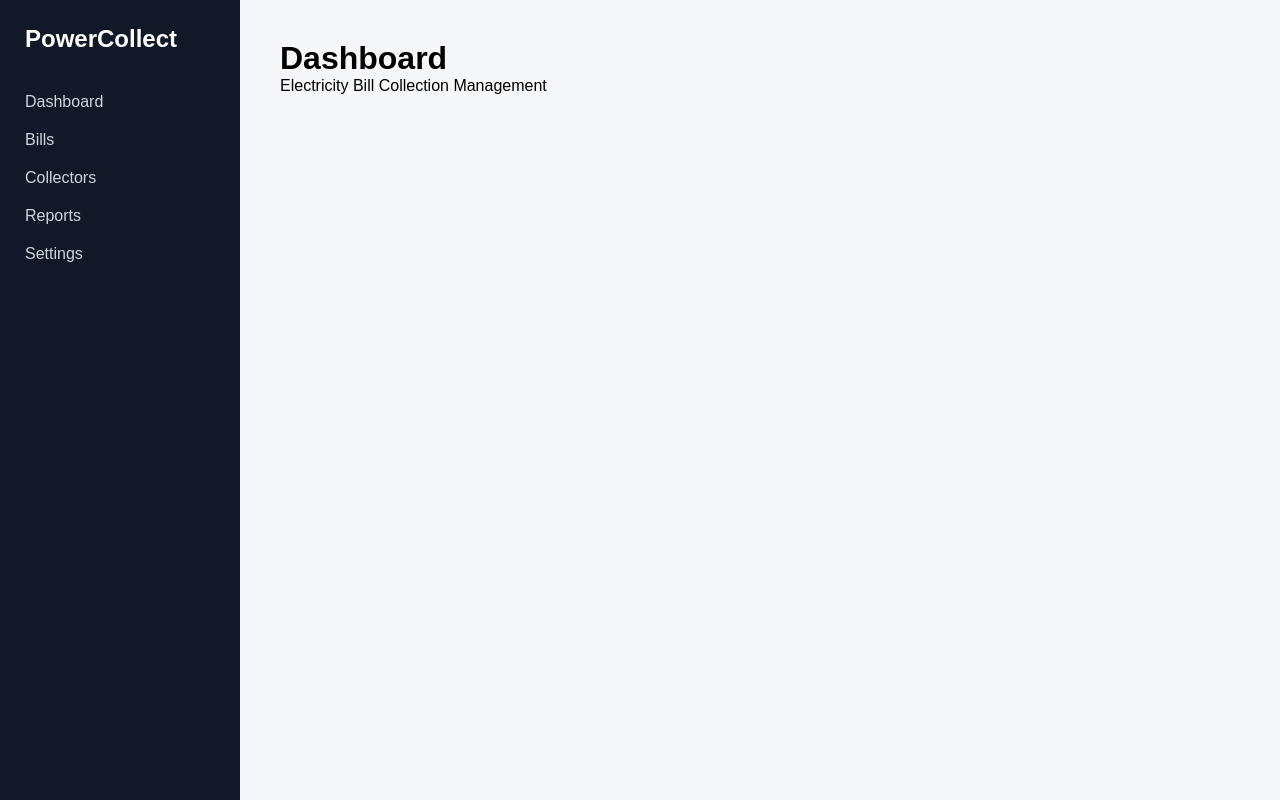
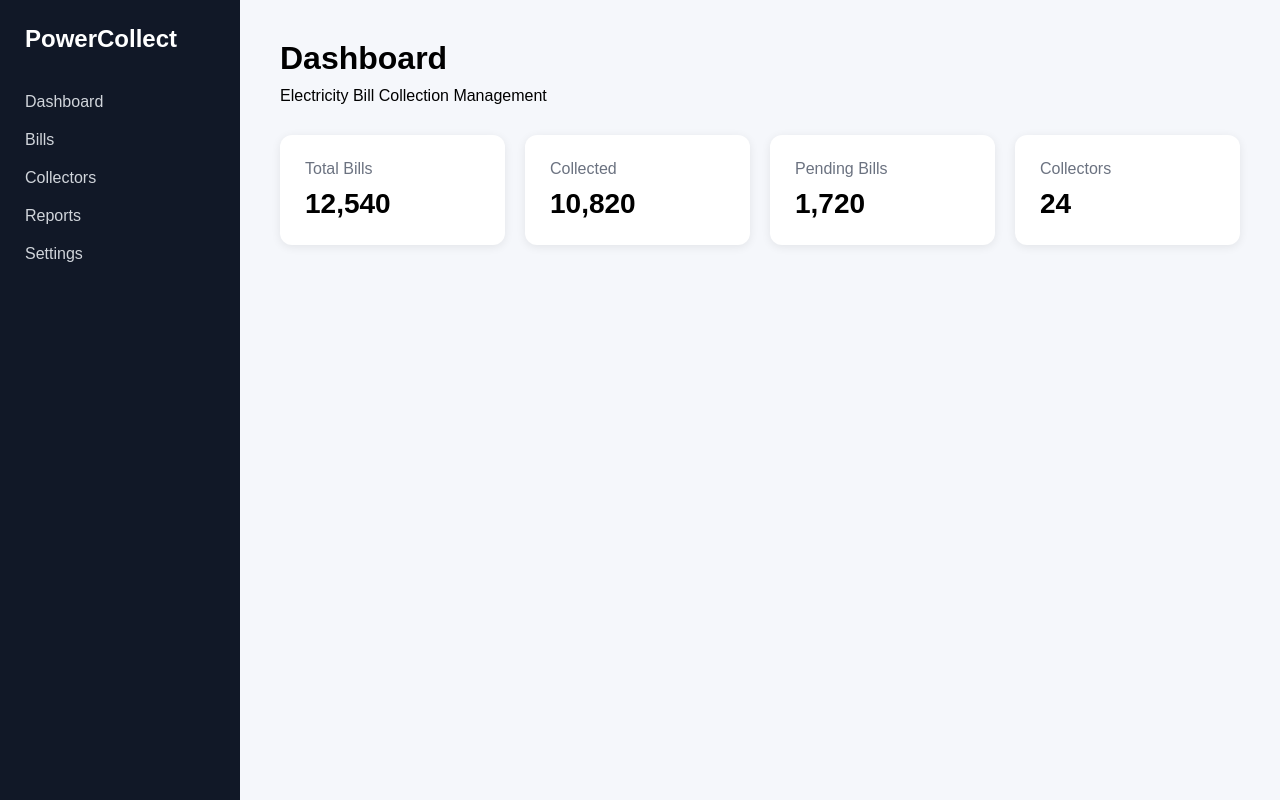
Before and after one commit to abinvk/Electricity-Bill-Collection-Management-System, a React (Vite) app in the folder electricity-bill-management/: page / in a window 1280 px wide. Built offline with nearby package versions, Linux system fonts and the light colour scheme.

Commit message:
bill-project

```diff
--- a/electricity-bill-management/src/App.jsx
+++ b/electricity-bill-management/src/App.jsx
@@ -1,4 +1,5 @@
 import Sidebar from "./components/Sidebar";
+import StatCard from "./components/StatCard";
 
 function App() {
   return (
@@ -8,6 +9,13 @@ function App() {
       <main>
         <h1>Dashboard</h1>
         <p>Electricity Bill Collection Management</p>
+
+        <div className="stats">
+          <StatCard title="Total Bills" value="12,540" />
+          <StatCard title="Collected" value="10,820" />
+          <StatCard title="Pending Bills" value="1,720" />
+          <StatCard title="Collectors" value="24" />
+        </div>
       </main>
     </div>
   );
--- /dev/null
+++ b/electricity-bill-management/src/components/StatCard.jsx
@@ -0,0 +1,10 @@
+function StatCard({ title, value }) {
+  return (
+    <div className="stat-card">
+      <p>{title}</p>
+      <h2>{value}</h2>
+    </div>
+  );
+}
+
+export default StatCard;
--- a/electricity-bill-management/src/index.css
+++ b/electricity-bill-management/src/index.css
@@ -16,6 +16,8 @@ aside {
   color: white;
   padding: 25px;
   position: fixed;
+  left: 0;
+  top: 0;
 }
 
 aside h2 {
@@ -37,3 +39,30 @@ main {
   margin-left: 240px;
   padding: 40px;
 }
+
+main h1 {
+  margin-bottom: 10px;
+}
+
+.stats {
+  display: grid;
+  grid-template-columns: repeat(4, 1fr);
+  gap: 20px;
+  margin-top: 30px;
+}
+
+.stat-card {
+  background: white;
+  padding: 25px;
+  border-radius: 12px;
+  box-shadow: 0 2px 10px rgba(0, 0, 0, 0.08);
+}
+
+.stat-card p {
+  color: #6b7280;
+  margin-bottom: 10px;
+}
+
+.stat-card h2 {
+  font-size: 28px;
+}
```
